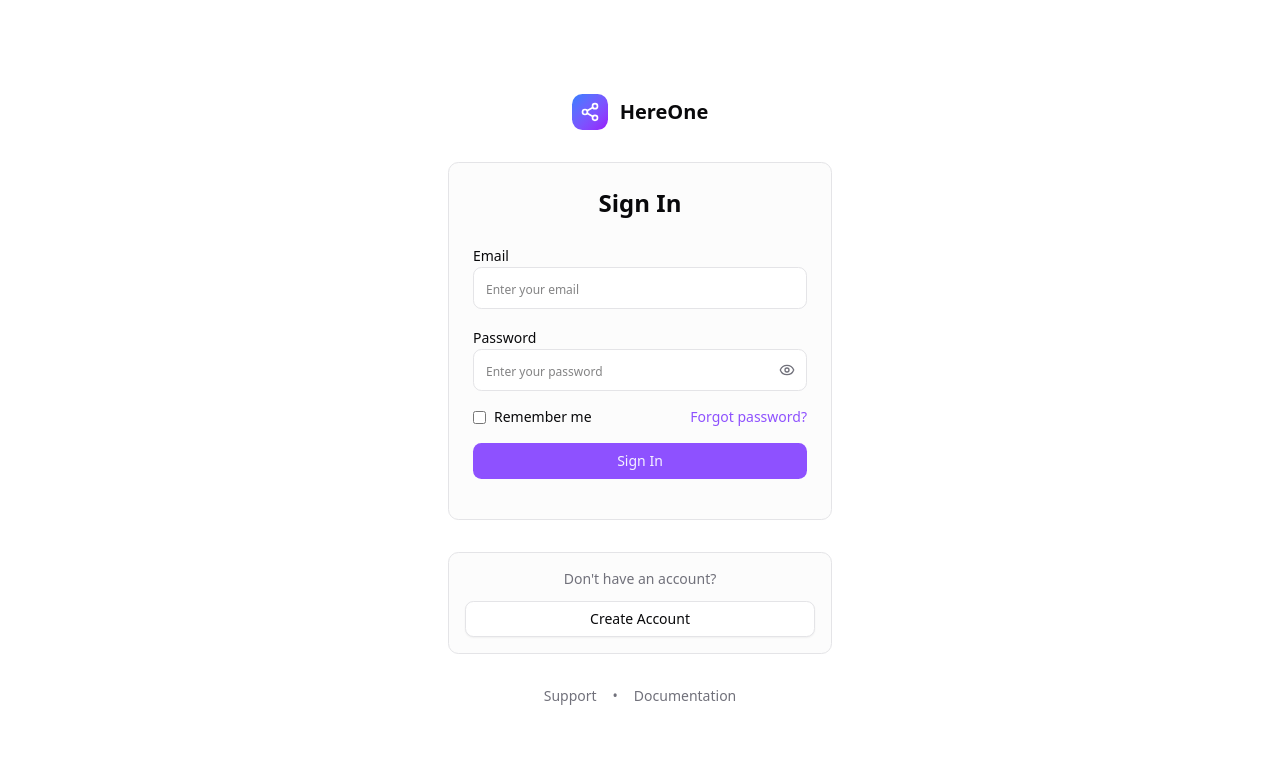
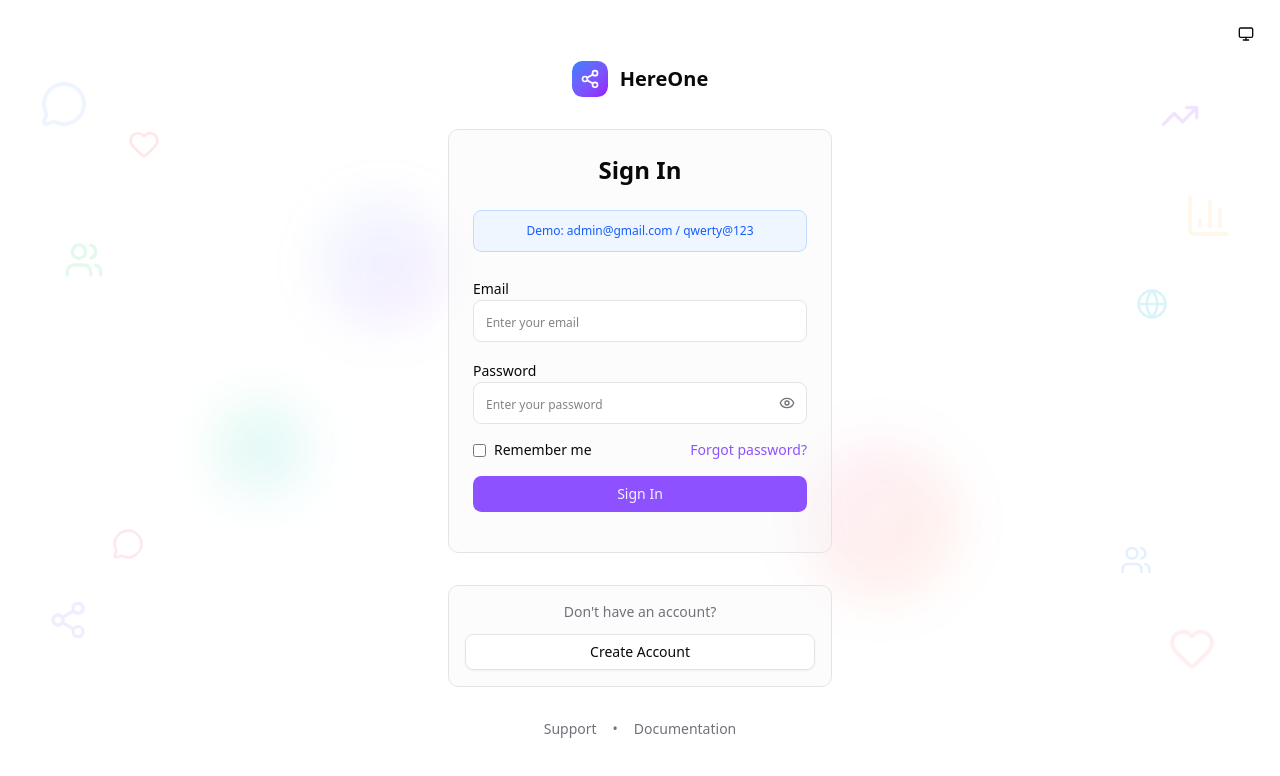
Before and after one commit to dhineshio/here_one_frontend, a Next.js app: page /signin in a window 1280 px wide. Shown: the top 776 px of the page. Built offline with nearby package versions, Linux system fonts and the light colour scheme.

Commit message:
Enhance sign-in page UI and add logout redirect
Improved the sign-in page with animated background icons, theme toggle, sample credentials hint, and error messaging. Updated the topbar to handle logout by redirecting to the sign-in page using router.replace.

```diff
--- a/src/app/signin/page.tsx
+++ b/src/app/signin/page.tsx
@@ -1,33 +1,110 @@
 "use client"
 
 import * as React from "react"
+import { useRouter } from "next/navigation"
 import { Button } from "@/components/ui/button"
-import { Eye, EyeOff, Share2 } from "lucide-react"
+import { ModeToggle } from "@/components/theme/theme-toggle"
+import { Eye, EyeOff, Share2, MessageCircle, Heart, Users, TrendingUp, BarChart3, Globe } from "lucide-react"
 
 export default function SignInPage() {
+  const router = useRouter()
   const [isSignUp, setIsSignUp] = React.useState(false)
   const [showPassword, setShowPassword] = React.useState(false)
+  const [error, setError] = React.useState("")
   const [formData, setFormData] = React.useState({
     email: "",
     password: "",
     confirmPassword: ""
   })
 
+  // Sample credentials
+  const SAMPLE_EMAIL = "admin@gmail.com"
+  const SAMPLE_PASSWORD = "qwerty@123"
+
   const handleInputChange = (e: React.ChangeEvent<HTMLInputElement>) => {
     setFormData({
       ...formData,
       [e.target.name]: e.target.value
     })
+    // Clear error when user starts typing
+    if (error) setError("")
   }
 
   const handleSubmit = (e: React.FormEvent) => {
     e.preventDefault()
-    console.log("Form submitted:", formData)
+
+    if (isSignUp) {
+      // Handle signup logic here
+      console.log("Sign up:", formData)
+      // For now, just redirect to home after signup
+      router.push("/")
+    } else {
+      // Handle signin logic
+      if (formData.email === SAMPLE_EMAIL && formData.password === SAMPLE_PASSWORD) {
+        // Successful login - redirect to home
+        console.log("Login successful")
+        router.push("/")
+      } else {
+        // Invalid credentials
+        setError("Invalid email or password. Try admin@gmail.com / qwerty@123")
+      }
+    }
   }
 
   return (
-    <div className="min-h-screen flex items-center justify-center bg-background px-4">
-      <div className="w-full max-w-sm space-y-8">
+    <div className="min-h-screen flex items-center justify-center bg-background px-4 relative overflow-hidden">
+      {/* Background Assets */}
+      <div className="absolute inset-0 pointer-events-none">
+        {/* Top Left Icons */}
+        <div className="absolute top-20 left-10 opacity-10">
+          <MessageCircle className="h-12 w-12 text-blue-500 animate-pulse" />
+        </div>
+        <div className="absolute top-32 left-32 opacity-15">
+          <Heart className="h-8 w-8 text-red-400" />
+        </div>
+        <div className="absolute top-60 left-16 opacity-10">
+          <Users className="h-10 w-10 text-green-500" />
+        </div>
+
+        {/* Top Right Icons */}
+        <div className="absolute top-24 right-20 opacity-15">
+          <TrendingUp className="h-10 w-10 text-purple-500" />
+        </div>
+        <div className="absolute top-48 right-12 opacity-10">
+          <BarChart3 className="h-12 w-12 text-orange-400 animate-pulse" />
+        </div>
+        <div className="absolute top-72 right-28 opacity-15">
+          <Globe className="h-8 w-8 text-cyan-500" />
+        </div>
+
+        {/* Bottom Left Icons */}
+        <div className="absolute bottom-40 left-12 opacity-10">
+          <Share2 className="h-10 w-10 text-indigo-500" />
+        </div>
+        <div className="absolute bottom-60 left-28 opacity-15">
+          <MessageCircle className="h-8 w-8 text-pink-400" />
+        </div>
+
+        {/* Bottom Right Icons */}
+        <div className="absolute bottom-32 right-16 opacity-10">
+          <Heart className="h-12 w-12 text-red-500 animate-pulse" />
+        </div>
+        <div className="absolute bottom-56 right-32 opacity-15">
+          <Users className="h-8 w-8 text-blue-400" />
+        </div>
+
+        {/* Floating Circles */}
+        <div className="absolute top-1/4 left-1/4 w-32 h-32 bg-gradient-to-br from-blue-400/10 to-purple-500/10 rounded-full blur-xl"></div>
+        <div className="absolute bottom-1/4 right-1/4 w-40 h-40 bg-gradient-to-br from-pink-400/10 to-orange-500/10 rounded-full blur-xl"></div>
+        <div className="absolute top-1/2 left-1/6 w-24 h-24 bg-gradient-to-br from-green-400/10 to-cyan-500/10 rounded-full blur-xl"></div>
+      </div>
+
+      {/* Floating Theme Toggle */}
+      <div className="absolute top-4 right-4 z-10">
+        <ModeToggle />
+      </div>
+
+      <div className="w-full max-w-sm space-y-8 relative z-10">
         {/* Logo */}
         <div className="flex items-center justify-center space-x-3">
           <div className="flex items-center justify-center w-9 h-9 bg-gradient-to-br from-blue-500 to-purple-600 rounded-lg">
@@ -45,6 +122,24 @@ export default function SignInPage() {
               {isSignUp ? "Create Account" : "Sign In"}
             </h1>
           </div>
+
+          {/* Sample Credentials Hint */}
+          {!isSignUp && (
+            <div className="text-center p-3 bg-blue-50 dark:bg-blue-950/20 border border-blue-200 dark:border-blue-800 rounded-md">
+              <p className="text-xs text-blue-600 dark:text-blue-400">
+                Demo: admin@gmail.com / qwerty@123
+              </p>
+            </div>
+          )}
+
+          {/* Error Message */}
+          {error && (
+            <div className="text-center p-3 bg-red-50 dark:bg-red-950/20 border border-red-200 dark:border-red-800 rounded-md">
+              <p className="text-xs text-red-600 dark:text-red-400">
+                {error}
+              </p>
+            </div>
+          )}
 
           {/* Form */}
           <form className="space-y-4" onSubmit={handleSubmit}>
--- a/src/components/layout/topbar.tsx
+++ b/src/components/layout/topbar.tsx
@@ -1,6 +1,7 @@
 "use client"
 
 import * as React from "react"
+import { useRouter } from "next/navigation"
 import { Bell, User, Share2, Settings, CreditCard, LogOut, UserCog } from "lucide-react"
 import { Button } from "@/components/ui/button"
 import { Avatar, AvatarFallback, AvatarImage } from "@/components/ui/avatar"
@@ -15,6 +16,16 @@ import {
 } from "@/components/ui/dropdown-menu"
 
 export function Topbar() {
+  const router = useRouter()
+
+  const handleLogout = () => {
+    // Clear any authentication tokens/data here if needed
+    // localStorage.removeItem('auth-token') // Example
+
+    // Redirect to sign-in page and replace history entry
+    router.replace('/signin')
+  }
+
   return (
     <header className="z-50 w-full border-b bg-background/95 backdrop-blur supports-[backdrop-filter]:bg-background/60">
       <div className="flex h-16 items-center justify-between px-6 md:px-12">
@@ -82,7 +93,12 @@ export function Topbar() {
               </DropdownMenuItem>
               <DropdownMenuSeparator className="my-2" />
               <DropdownMenuItem className="px-3 py-2 focus:bg-transparent" asChild>
-                <Button variant="outline" className="w-full justify-center h-auto">
+                <Button
+                  variant="outline"
+                  className="w-full justify-center h-auto"
+                  onClick={handleLogout}
+                >
+                  <LogOut className="mr-2 h-4 w-4" />
                   <span>Logout</span>
                 </Button>
               </DropdownMenuItem>
```
